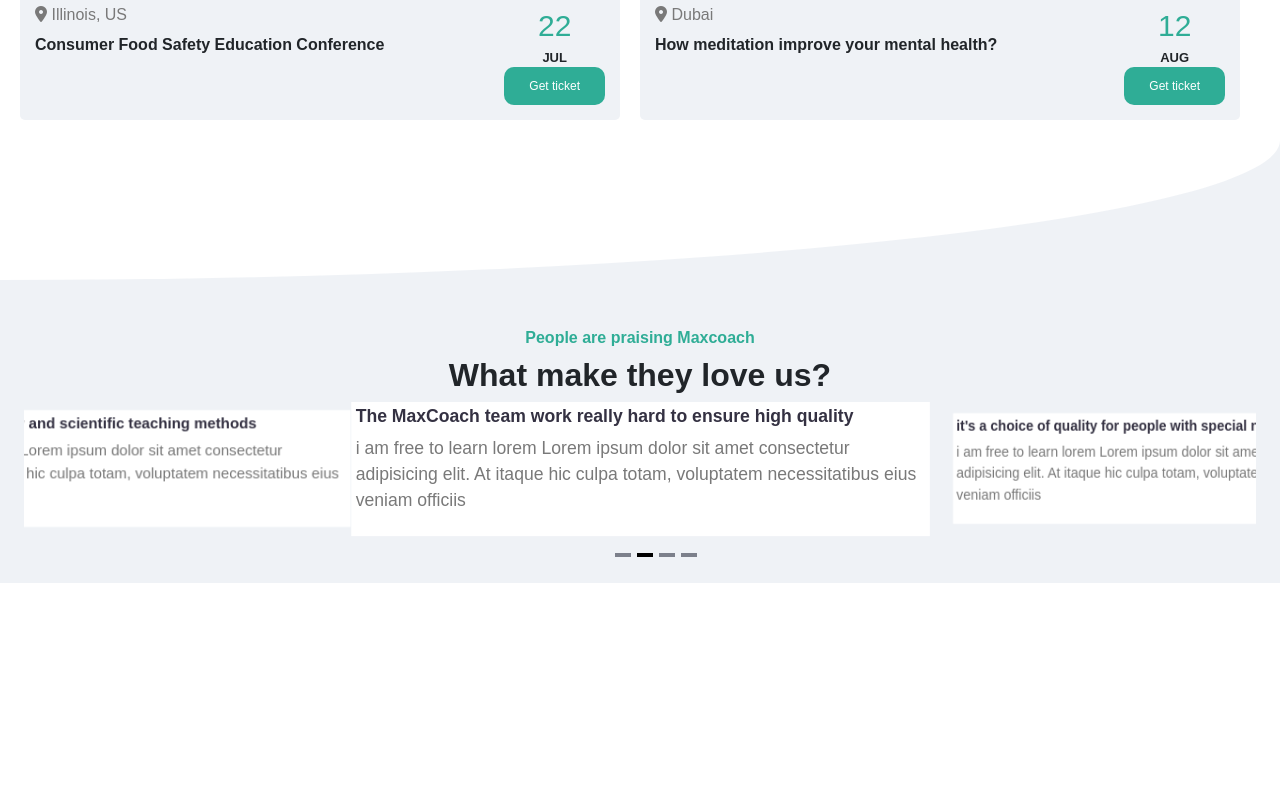
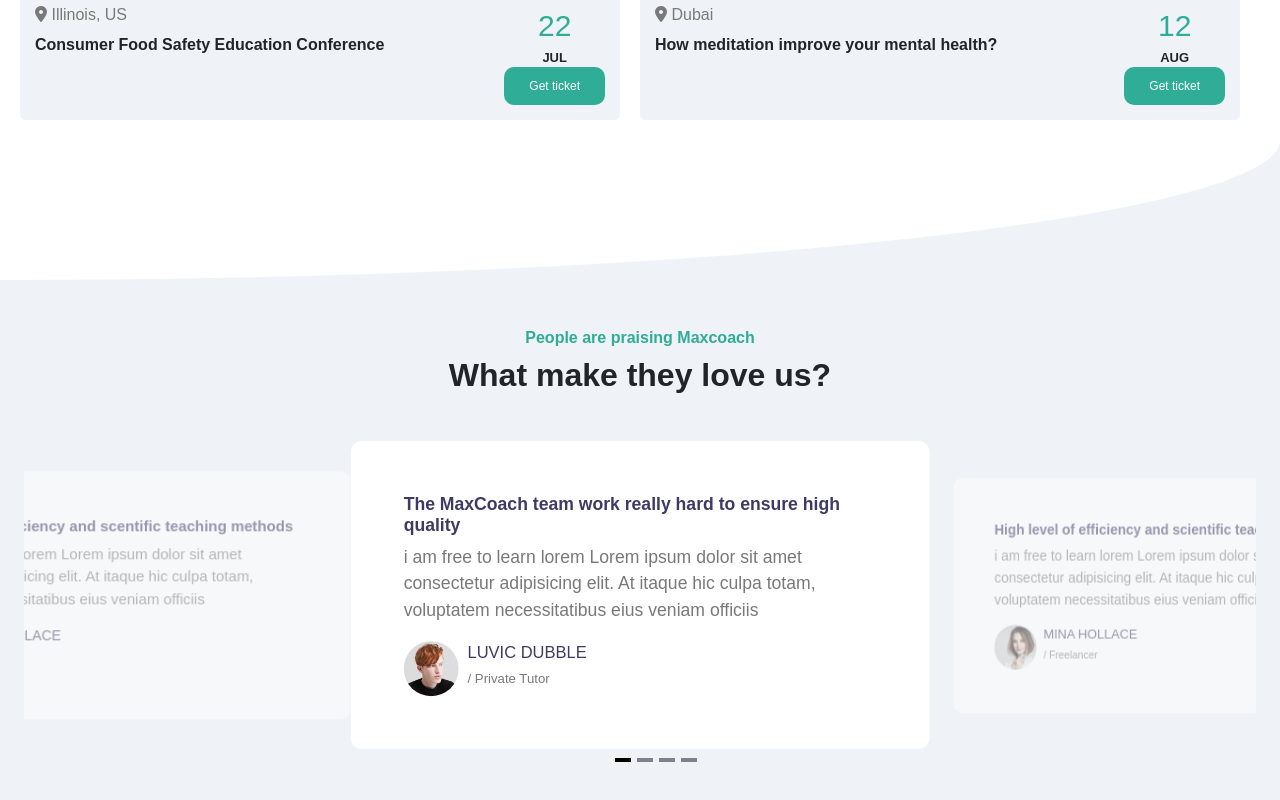
Before and after one commit to TullioTambone/proj-html-vuejs, a Vue app: page / in a window 1280 px wide. Shown: the part 3930-4730 px from the top of the page. Before the commit the page ends 4513 px from the top, so only its background shows below. Built offline with nearby package versions, Linux system fonts and the light colour scheme.

Commit message:
fine slider / fine main

```diff
--- a/src/components/CarouselWrapperComp6thSection.vue
+++ b/src/components/CarouselWrapperComp6thSection.vue
@@ -16,30 +16,30 @@ export default defineComponent({
 
         cards:[
             {
+                title:'The MaxCoach team work really hard to ensure high quality',
+                commento:'i am free to learn lorem Lorem ipsum dolor sit amet consectetur adipisicing elit. At itaque hic culpa totam, voluptatem necessitatibus eius veniam officiis',
+                img:'/images/testimonial-avata-01.jpg',
+                nome:'LUVIC DUBBLE',
+                job:'Private Tutor',
+            },
+            {
                 title:'High level of efficiency and scientific teaching methods',
                 commento:'i am free to learn lorem Lorem ipsum dolor sit amet consectetur adipisicing elit. At itaque hic culpa totam, voluptatem necessitatibus eius veniam officiis',
-                img:'/images/',
+                img:'/images/testimonial-avata-02.jpg',
                 nome:'MINA HOLLACE',
                 job:'Freelancer',
             },
             {
-                title:'The MaxCoach team work really hard to ensure high quality',
-                commento:'i am free to learn lorem Lorem ipsum dolor sit amet consectetur adipisicing elit. At itaque hic culpa totam, voluptatem necessitatibus eius veniam officiis',
-                img:'/images/',
-                nome:'LUVIC DUBBLE',
-                job:'Private Tutor',
-            },
-            {
                 title:"it's a choice of quality for people with special needs",
                 commento:'i am free to learn lorem Lorem ipsum dolor sit amet consectetur adipisicing elit. At itaque hic culpa totam, voluptatem necessitatibus eius veniam officiis',
-                img:'/images/',
+                img:'/images/testimonial-avata-04.jpg',
                 nome:'FLORANCE THEMES',
                 job:'Multimedia Admin',
             },
             {
                 title:'High level of efficiency and scentific teaching methods',
                 commento:'i am free to learn lorem Lorem ipsum dolor sit amet consectetur adipisicing elit. At itaque hic culpa totam, voluptatem necessitatibus eius veniam officiis',
-                img:'/images/',
+                img:'/images/testimonial-avata-04.jpg',
                 nome:'MINA HOLLACE',
                 job:'Freelancer',
             },
@@ -54,7 +54,7 @@ export default defineComponent({
         breakpoints: {
 
             300:{
-                itemsToShow: 2,
+                itemsToShow: 1.1,
                 snapAlign: 'center',
             },
             // 700px and up
@@ -72,13 +72,22 @@ export default defineComponent({
 })
 </script>
 <template>
-    <Carousel :itemsToShow="3.3" :wrapAround="true" :transition="500" :autoplay="4000" v-bind="settings" :breakpoints="breakpoints">
-        <Slide v-for="(element, index) in this.cards" :key="index" class="mb-5">
-            <div class="carousel__item p-1">
+    <Carousel :itemsToShow="3.3" :wrapAround="true" :transition="500" v-bind="settings" :breakpoints="breakpoints">
+        <Slide v-for="(element, index) in this.cards" :key="index" class="mb-5 mt-5">
+            <div class="carousel__item text-start">
                 <h6 id="title">{{ element.title }}</h6>
                 <p id="commento">
                     {{ element.commento }}
                 </p>
+                <div class="d-flex align-items-center">
+                    <div id="immagine">
+                        <img :src="`${element.img}`" alt="user" class="rounded-circle image-fluid" style="width: 50px;">
+                    </div>
+                    <div class="ms-2">
+                        <h5 id="nome">{{ element.nome }}</h5>
+                        <h6 id="job">/ {{ element.job }}</h6>
+                    </div>
+                </div>
             </div>
         </Slide>
         <template #addons class="m-auto">
@@ -94,10 +103,18 @@ export default defineComponent({
     margin: 0;
     box-sizing: border-box;
 }
+
+#nome{
+    color:$purple;
+    font-size: 15px;
+}
+#job{
+    color: $boulder;
+    font-size: 12px;
+}
 #title{
-    color: $tuna;
+    color: $purple;
     font-weight: 600;
-
 }
 
 #commento{
@@ -106,10 +123,11 @@ export default defineComponent({
 }
 .carousel__item{
     background-color: white;
+    padding: 3rem;
+    border-radius: 10px;
 }
 
 .carousel__pagination{
-    padding-top: 1.5rem;
     background-color: none;
 }
 
@@ -141,12 +159,12 @@ transform: rotateY(20deg) scale(0.9);
 }
 
 .carousel__slide--prev {
-opacity: 1;
+opacity: 0.5;
 transform: rotateY(-10deg) scale(0.95);
 }
 
 .carousel__slide--next {
-opacity: 1;
+opacity: 0.5;
 transform: rotateY(10deg) scale(0.95);
 }
 
--- a/src/components/SixthMainSection.vue
+++ b/src/components/SixthMainSection.vue
@@ -79,7 +79,7 @@ import Autoplay from './CarouselWrapperComp6thSection.vue'
 </section>
 
 <section class="container-fluid second-section">
-    <div class="border-container pt-5">
+    <div class="border-container py-5">
         <div class="static-text text-center">
             <h6>People are praising Maxcoach</h6>
             <h2>What make they love us?</h2>
```
Lines whose indentation alone changed are shown as unchanged.
